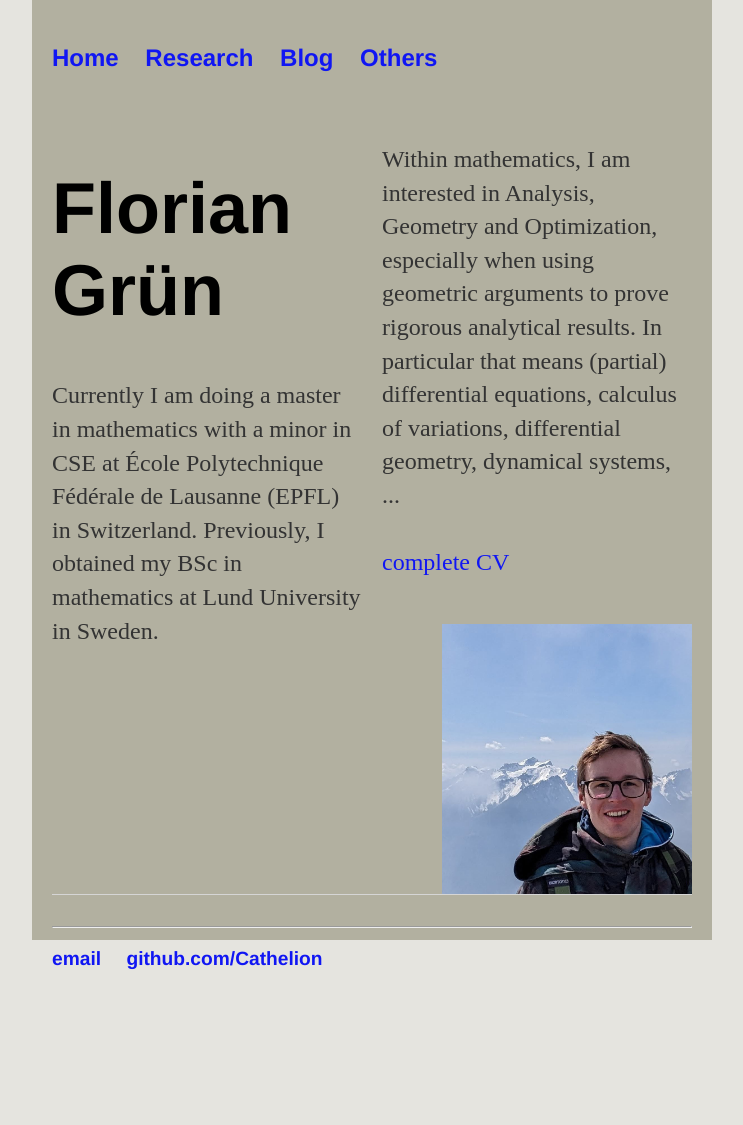
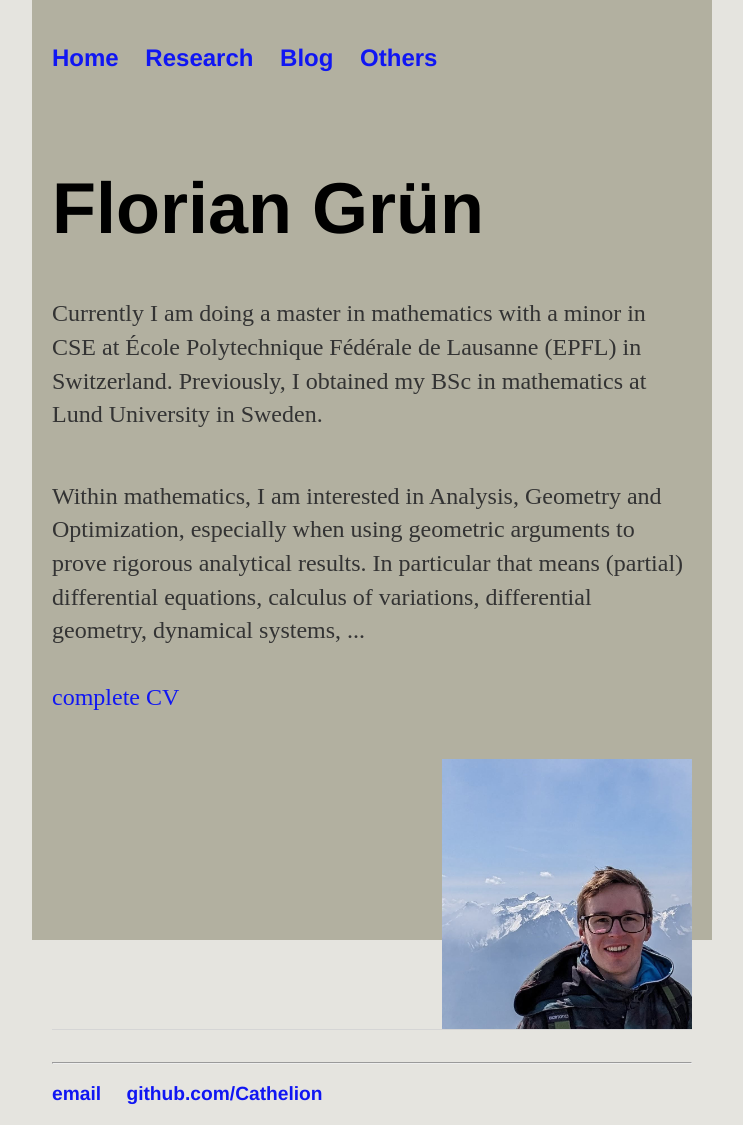
Before and after one commit to Cathelion/Cathelion.github.io, a Jekyll site: the page built from index.html, in a window 1280 px wide. Shown: the whole page, without its empty margins (268-1011 px from the left). Built offline with Jekyll 4.4.1, drawn with Linux system fonts in a browser that asks for light colours; before the commit the page ends 990 px from its top, so only the background shows below that.

Commit message:
Update index.html

```diff
--- a/index.html
+++ b/index.html
@@ -2,9 +2,8 @@
 layout: default
 title: Home
 ---
-
 <div class="content">
-    <div class="blurb">
+   <div class="blurb full-width">
       <h1>Florian Grün</h1>
       <p>Currently I am doing a master in mathematics with a minor in CSE at École Polytechnique Fédérale de Lausanne (EPFL) in Switzerland. Previously, I obtained my BSc in mathematics at Lund University in Sweden.</p>
    </div>
```
Lines whose indentation alone changed are shown as unchanged.
